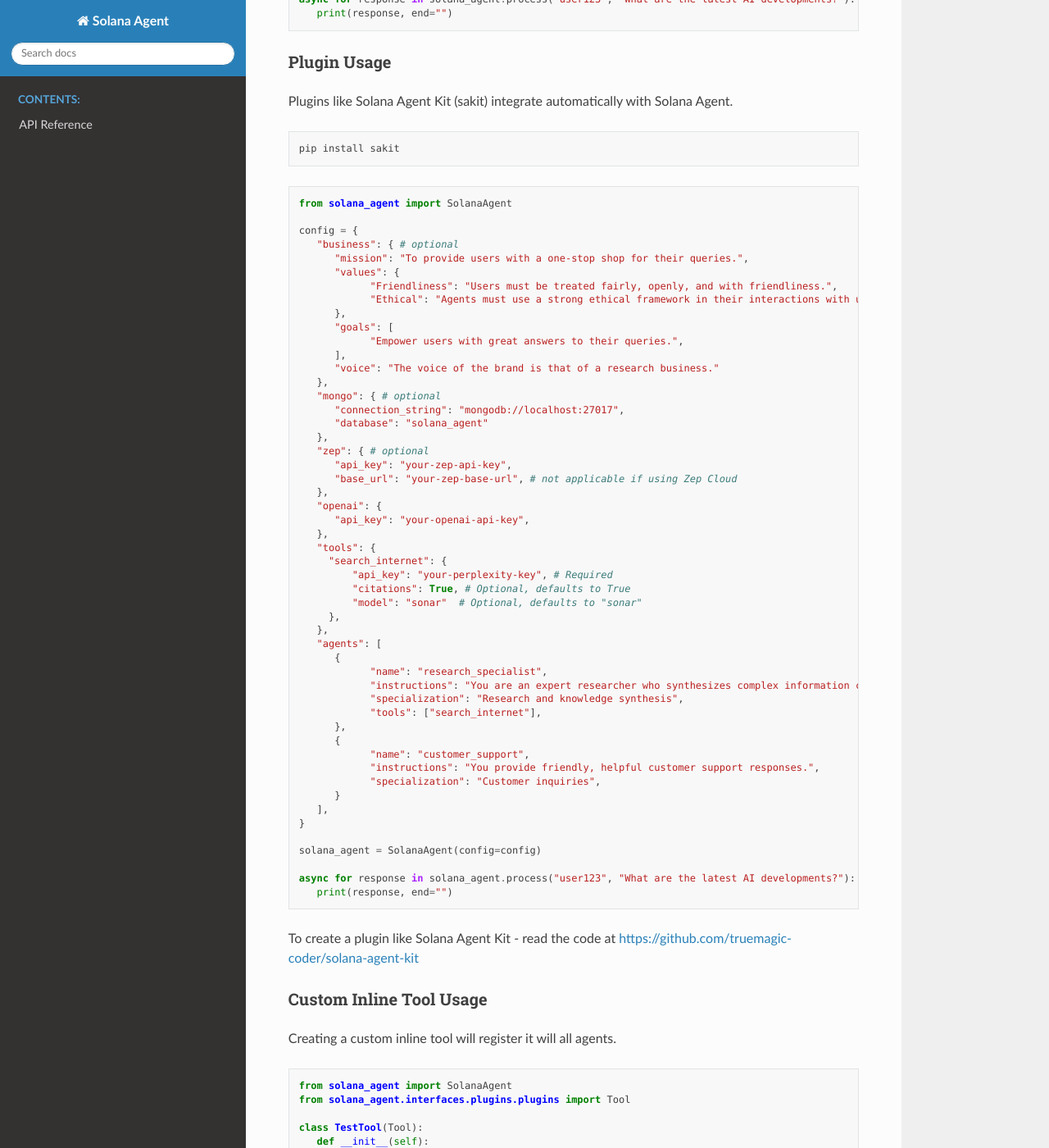
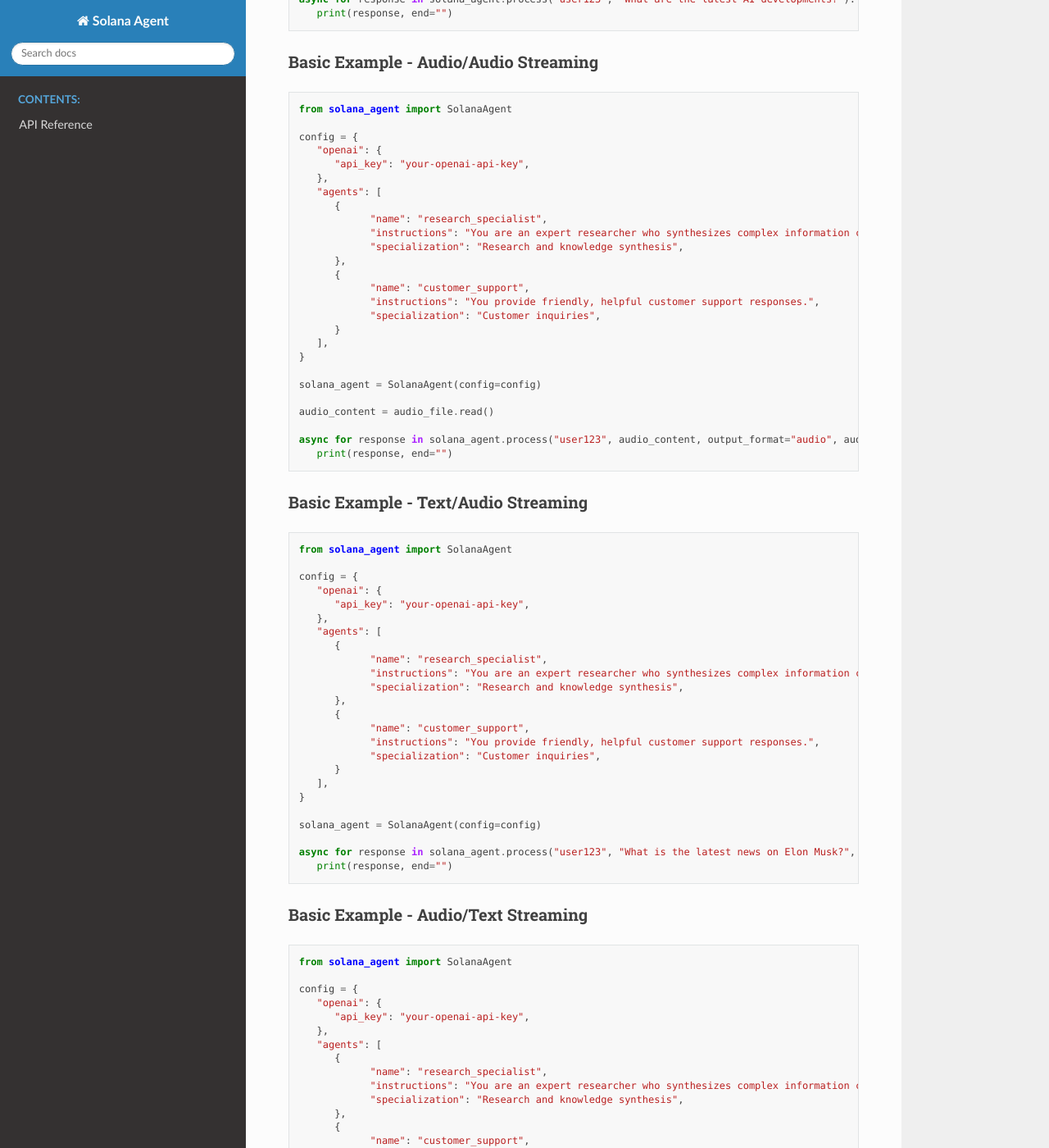
Before and after one commit to truemagic-coder/solana-agent, a Sphinx documentation site: the page built from docs/index.rst, in a window 1280 px wide and 1400 px high, scrolled down 1321 px. Shown: the whole window at 82% size. Built offline with Sphinx 7.4.7 and the Read the Docs theme 3.1.0, drawn with Linux system fonts in a browser that asks for light colours; some of the changed text lies outside the part shown.

```diff
--- a/docs/index.rst
+++ b/docs/index.rst
@@ -19,8 +19,8 @@ Installation
 
    pip install solana-agent
 
-Basic Usage
-~~~~~~~~~~
+Basic Example - Text/Text Streaming
+~~~~~~~~~~~~~~~~~~~~~~~~~~~~~
 
 .. code-block:: python
 
@@ -68,49 +68,123 @@ Basic Usage
    async for response in solana_agent.process("user123", "What are the latest AI developments?"):
       print(response, end="")
 
-
-Plugin Usage
-~~~~~~~~~~
-
-Plugins like Solana Agent Kit (sakit) integrate automatically with Solana Agent.
-
-.. code-block:: bash
-
-   pip install sakit
+Basic Example - Audio/Audio Streaming
+~~~~~~~~~~~~~~~~~~~~~~~~~~~~~~~
 
 .. code-block:: python
 
    from solana_agent import SolanaAgent
 
    config = {
-      "business": { # optional
-         "mission": "To provide users with a one-stop shop for their queries.",
-         "values": {
-               "Friendliness": "Users must be treated fairly, openly, and with friendliness.",
-               "Ethical": "Agents must use a strong ethical framework in their interactions with users.",
+      "openai": {
+         "api_key": "your-openai-api-key",
+      },
+      "agents": [
+         {
+               "name": "research_specialist",
+               "instructions": "You are an expert researcher who synthesizes complex information clearly.",
+               "specialization": "Research and knowledge synthesis",
          },
-         "goals": [
-               "Empower users with great answers to their queries.",
-         ],
-         "voice": "The voice of the brand is that of a research business."
+         {
+               "name": "customer_support",
+               "instructions": "You provide friendly, helpful customer support responses.",
+               "specialization": "Customer inquiries",
+         }
+      ],
+   }
+
+   solana_agent = SolanaAgent(config=config)
+
+   audio_content = audio_file.read()
+
+   async for response in solana_agent.process("user123", audio_content, output_format="audio", audio_voice="nova", audio_input_format="webm", audio_output_format="aac"):
+      print(response, end="")
+
+
+Basic Example - Text/Audio Streaming
+~~~~~~~~~~~~~~~~~~~~~~~~~~~~~~~
+
+
+.. code-block:: python
+
+   from solana_agent import SolanaAgent
+
+   config = {
+      "openai": {
+         "api_key": "your-openai-api-key",
       },
-      "mongo": { # optional
-         "connection_string": "mongodb://localhost:27017",
-         "database": "solana_agent"
+      "agents": [
+         {
+               "name": "research_specialist",
+               "instructions": "You are an expert researcher who synthesizes complex information clearly.",
+               "specialization": "Research and knowledge synthesis",
+         },
+         {
+               "name": "customer_support",
+               "instructions": "You provide friendly, helpful customer support responses.",
+               "specialization": "Customer inquiries",
+         }
+      ],
+   }
+
+   solana_agent = SolanaAgent(config=config)
+
+   async for response in solana_agent.process("user123", "What is the latest news on Elon Musk?", output_format="audio", audio_voice="nova", audio_output_format="aac"):
+      print(response, end="")
+
+Basic Example - Audio/Text Streaming
+~~~~~~~~~~~~~~~~~~~~~~~~~~~~~~~
+
+.. code-block:: python
+
+   from solana_agent import SolanaAgent
+
+   config = {
+      "openai": {
+         "api_key": "your-openai-api-key",
       },
-      "zep": { # optional
-         "api_key": "your-zep-api-key",
-         "base_url": "your-zep-base-url", # not applicable if using Zep Cloud
-      },
+      "agents": [
+         {
+               "name": "research_specialist",
+               "instructions": "You are an expert researcher who synthesizes complex information clearly.",
+               "specialization": "Research and knowledge synthesis",
+         },
+         {
+               "name": "customer_support",
+               "instructions": "You provide friendly, helpful customer support responses.",
+               "specialization": "Customer inquiries",
+         }
+      ],
+   }
+
+   solana_agent = SolanaAgent(config=config)
+
+   audio_content = audio_file.read()
+
+   async for response in solana_agent.process("user123", audio_content, audio_input_format="aac"):
+      print(response, end="")
+
+Plugin Usage
+~~~~~~~~
+
+Plugins like Solana Agent Kit (sakit) integrate automatically with Solana Agent.
+
+`pip install sakit`
+
+.. code-block:: python
+
+   from solana_agent import SolanaAgent
+
+   config = {
       "openai": {
          "api_key": "your-openai-api-key",
       },
       "tools": {
-        "search_internet": {
-            "api_key": "your-perplexity-key", # Required
-            "citations": True, # Optional, defaults to True
-            "model": "sonar"  # Optional, defaults to "sonar"
-        },
+         "search_internet": {
+               "api_key": "your-perplexity-key", # Required
+               "citations": True, # Optional, defaults to True
+               "model": "sonar"  # Optional, defaults to "sonar"
+         },
       },
       "agents": [
          {
@@ -132,12 +206,10 @@ Plugins like Solana Agent Kit (sakit) integrate automatically with Solana Agent.
    async for response in solana_agent.process("user123", "What are the latest AI developments?"):
       print(response, end="")
 
-To create a plugin like Solana Agent Kit - read the code at https://github.com/truemagic-coder/solana-agent-kit
+To create a plugin like Solana Agent Kit - read the [code](https://github.com/truemagic-coder/solana-agent-kit)
 
 Custom Inline Tool Usage
-~~~~~~~~~~
-
-Creating a custom inline tool will register it will all agents.
+~~~~~~~~~~~~~~~~~~~~~~~~~~~~
 
 .. code-block:: python
 
@@ -191,25 +263,6 @@ Creating a custom inline tool will register it will all agents.
                }
 
    config = {
-      "business": { # optional
-         "mission": "To provide users with a one-stop shop for their queries.",
-         "values": {
-               "Friendliness": "Users must be treated fairly, openly, and with friendliness.",
-               "Ethical": "Agents must use a strong ethical framework in their interactions with users.",
-         },
-         "goals": [
-               "Empower users with great answers to their queries.",
-         ],
-         "voice": "The voice of the brand is that of a research business."
-      },
-      "mongo": { # optional
-         "connection_string": "mongodb://localhost:27017",
-         "database": "solana_agent"
-      },
-      "zep": { # optional
-         "api_key": "your-zep-api-key",
-         "base_url": "your-zep-base-url", # not applicable if using Zep Cloud
-      },
       "openai": {
          "api_key": "your-openai-api-key",
       },
@@ -236,6 +289,36 @@ Creating a custom inline tool will register it will all agents.
    async for response in solana_agent.process("user123", "What are the latest AI developments?"):
       print(response, end="")
 
+Custom Prompt Injection at Runtime
+~~~~~~~~~~~~~~~~~~~~~~~~~~~~~~~
+
+.. code-block:: python
+
+   from solana_agent import SolanaAgent
+
+   config = {
+      "openai": {
+         "api_key": "your-openai-api-key",
+      },
+      "agents": [
+         {
+               "name": "research_specialist",
+               "instructions": "You are an expert researcher who synthesizes complex information clearly.",
+               "specialization": "Research and knowledge synthesis",
+         },
+         {
+               "name": "customer_support",
+               "instructions": "You provide friendly, helpful customer support responses.",
+               "specialization": "Customer inquiries",
+         }
+      ],
+   }
+
+   solana_agent = SolanaAgent(config=config)
+
+   async for response in solana_agent.process("user123", "What are the latest AI developments?", "Always end your sentences with eh?"):
+      print(response, end="")
+
 Notes on Tools
 -----
 * Solana Agent agents can only call one tool per response.
--- a/pyproject.toml
+++ b/pyproject.toml
@@ -1,6 +1,6 @@
 [tool.poetry]
 name = "solana-agent"
-version = "20.0.0"
+version = "20.1.0"
 description = "Agentic IQ"
 authors = ["Bevan Hunt <bevan@bevanhunt.com>"]
 license = "MIT"
```
Also changed, not shown: README.md (+123 -47 lines), 4 other files.
